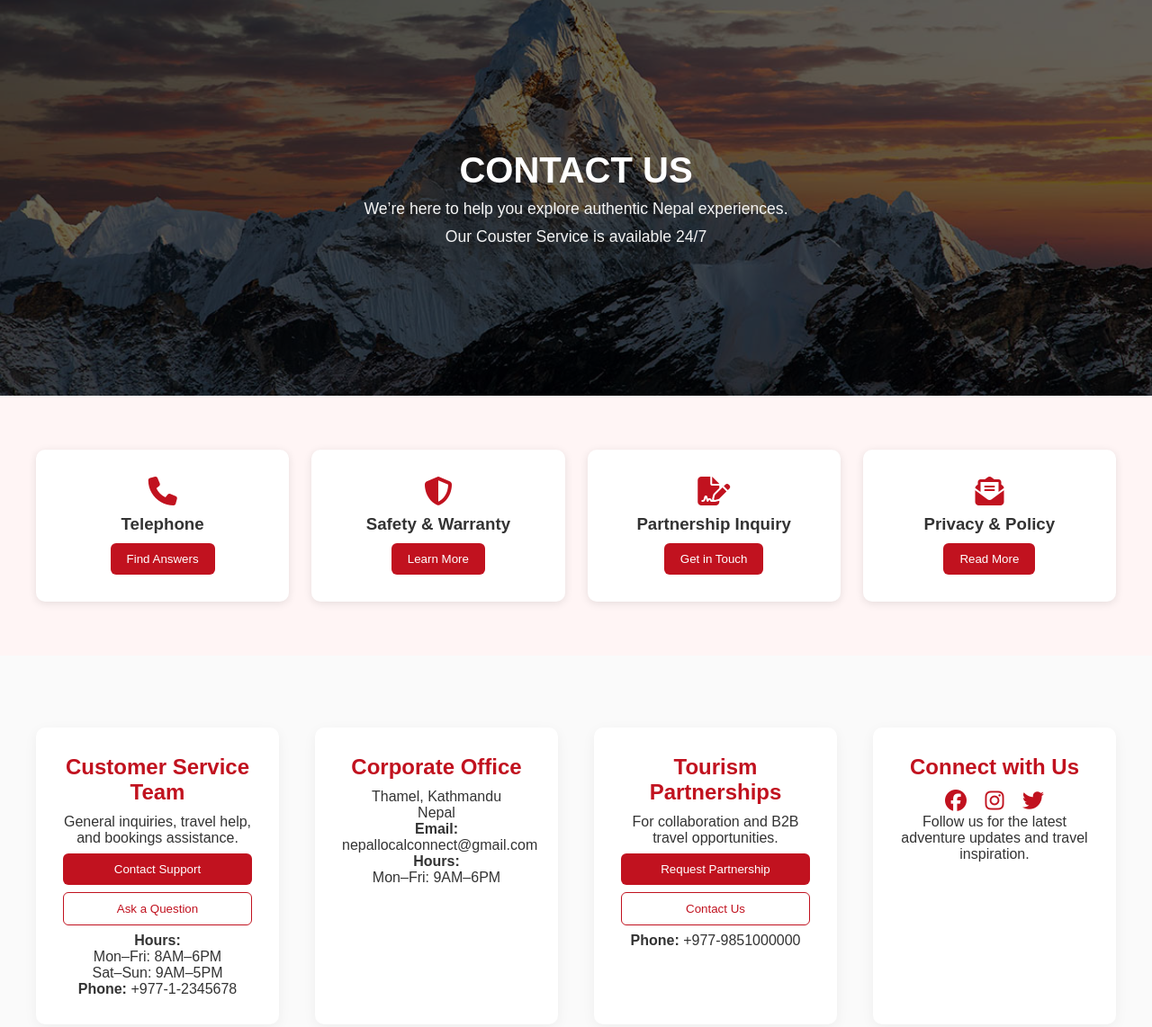
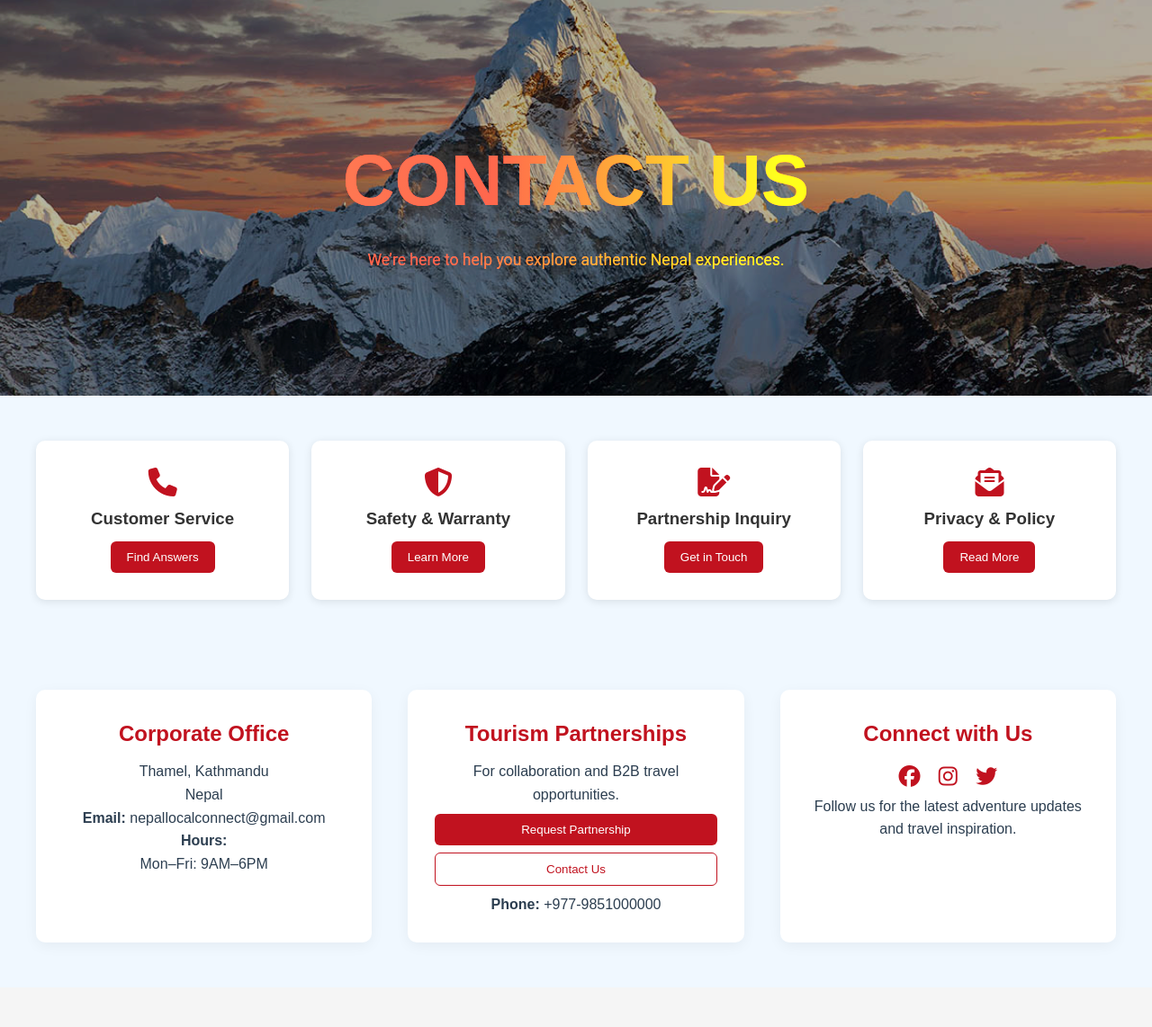
Before and after one commit to SauravRijal7/Nepal-Local-Connect, a plain HTML site: page contact.html in a window 1280 px wide. Shown: the top 1142 px of the page at 90% size. Drawn offline with Linux system fonts and the light colour scheme.

Commit message:
Contact Us

```diff
--- a/contact.css
+++ b/contact.css
@@ -6,13 +6,71 @@
   font-family: "Poppins", sans-serif;
 }
 
-body {
-  background-color: #fff;
+:root {
+    /* Primary Colors - Inspired by Nepal */
+    --primary: #E74C3C;
+    --primary-dark: #C0392B;
+    --primary-light: #FF6B6B;
+
+    /* Secondary Colors */
+    --secondary: #2C3E50;
+    --secondary-light: #34495E;
+
+    /* Accent Colors */
+    --accent: #F39C12;
+    --accent-light: #F1C40F;
+
+    /* Neutral Colors */
+    --bg-primary: #FFFFFF;
+    --bg-secondary: #F8F9FA;
+    --bg-dark: #1A1A2E;
+    --text-primary: #2C3E50;
+    --text-secondary: #7F8C8D;
+    --text-light: #BDC3C7;
+
+    /* Gradients */
+    --gradient-hero: linear-gradient(135deg, rgba(231, 76, 60, 0.95), rgba(192, 57, 43, 0.85));
+    --gradient-card: linear-gradient(180deg, transparent, rgba(0, 0, 0, 0.7));
+    --gradient-accent: linear-gradient(135deg, #F39C12, #E74C3C);
+
+    /* Shadows */
+    --shadow-sm: 0 2px 8px rgba(0, 0, 0, 0.08);
+    --shadow-md: 0 4px 16px rgba(0, 0, 0, 0.12);
+    --shadow-lg: 0 8px 32px rgba(0, 0, 0, 0.16);
+    --shadow-xl: 0 16px 48px rgba(0, 0, 0, 0.2);
+
+    /* Transitions */
+    --transition: all 0.3s cubic-bezier(0.4, 0, 0.2, 1);
+    --transition-slow: all 0.5s cubic-bezier(0.4, 0, 0.2, 1);
+
+    /* Spacing */
+    --space-xs: 0.5rem;
+    --space-sm: 1rem;
+    --space-md: 2rem;
+    --space-lg: 4rem;
+    --space-xl: 6rem;
+
+    /* Border Radius */
+    --radius-sm: 8px;
+    --radius-md: 16px;
+    --radius-lg: 24px;
+    --radius-full: 9999px;
+}
+
+  body {
+    background-color: #fff;
   color: #333;
+    font-family: 'Segoe UI', sans-serif;
+    line-height: 1.6;
+    color: var(--text-primary);
+    background-color: var(--bg-primary);
+    overflow-x: hidden;
 }
+
 
 /* Hero Section */
 .hero {
+  background-color: linear-gradient(135deg, rgba(231, 76, 60, 0.95), rgba(192, 57, 43, 0.85));
   position: relative;
   background: url('mt.jpg') center/cover no-repeat;
   height: 55vh;
@@ -21,7 +79,9 @@ body {
   justify-content: center;
   color: white;
   text-align: center;
+  filter: brightness(1.8); /* makes it brighter */
 }
+
 
 .hero .overlay {
   position: absolute;
@@ -56,13 +116,15 @@ body {
   background: #fff;
   padding: 60px 20px;
 }
+.container {
 
-.container {
   max-width: 1200px;
   margin: auto;
 }
 
 .links-grid {
+    background-color: linear-gradient(135deg, rgba(231, 76, 60, 0.95), rgba(192, 57, 43, 0.85));
+
   display: grid;
   grid-template-columns: repeat(auto-fit, minmax(200px, 1fr));
   gap: 30px;
@@ -300,8 +362,8 @@ body {
 
 .call-now {
   display: inline-block;
-  background: #c1121f;
-  color: #fff;
+  background: white;
+  color: red;
   padding: 10px 20px;
   border-radius: 8px;
   margin-top: 10px;
@@ -310,7 +372,7 @@ body {
 }
 
 .call-now:hover {
-  background: #a40e19;
+  color: black;
 }
 
 /* Animations */
@@ -323,3 +385,112 @@ body {
   from {transform: translateY(-20px); opacity: 0;}
   to {transform: translateY(0); opacity: 1;}
 }
+.hero-content h1 {
+  font-family: 'Montserrat', sans-serif;  /* bold, modern font */
+  font-size: 5rem;                        /* very big */
+  font-weight: 700;                        /* extra bold */
+
+  /* Gradient text */
+  background: linear-gradient(90deg, #FF5733, #C0392B, #FFC300);
+  background-size: 200% 200%;             /* make gradient larger for animation */
+  -webkit-background-clip: text;
+  -webkit-text-fill-color: transparent;
+
+  /* Fade-in from below */
+  opacity: 0;
+  transform: translateY(30px);
+
+  /* Combine animations: fade-in + moving gradient */
+  animation: fadeUp 1s ease forwards, gradientMove 3s ease infinite alternate;
+}
+
+/* Fade-up animation */
+@keyframes fadeUp {
+  to {
+    opacity: 1;
+    transform: translateY(0);
+  }
+}
+
+/* Gradient movement animation */
+@keyframes gradientMove {
+  0% { background-position: 0% 50%; }
+  50% { background-position: 100% 50%; }
+  100% { background-position: 0% 50%; }
+}
+
+
+.hero-content p {
+  font-size: 1.1rem;
+  font-family: 'Roboto', sans-serif;
+
+  /* Gradient text */
+  background: linear-gradient(90deg, #FF5733, #C0392B, #FFC300);
+  background-size: 200% 200%;
+  -webkit-background-clip: text;
+  -webkit-text-fill-color: transparent;
+
+  /* Fade-in from below */
+  opacity: 0;
+  transform: translateY(30px);
+
+  /* Combine fade-up and gradient animation (once) */
+  animation: fadeUp 1s ease forwards, gradientMove 3s ease infinite alternate;
+}
+
+/* Fade-up animation */
+@keyframes fadeUp {
+  to {
+    opacity: 1;
+    transform: translateY(0);
+  }
+}
+
+/* Gradient movement animation */
+@keyframes gradientMove {
+  0% { background-position: 0% 50%; }
+  100% { background-position: 100% 50%; }
+}
+
+
+/* Delay each element slightly for a cascading effect */
+.hero-content h1 {
+  animation-delay: 0.2s;
+}
+
+.hero-content p:nth-of-type(1) {
+  animation-delay: 0.5s;
+}
+
+.hero-content p:nth-of-type(2) {
+  animation-delay: 0.8s;
+}
+
+@keyframes fadeUp {
+  to {
+    opacity: 1;
+    transform: translateY(0);
+  }
+}
+body {
+  background-color: #f5f5f5; /* light grey, change as you like */
+}
+/* Quick Links Section */
+.quick-links {
+  background-color: #f0f8ff; /* soft blue tone */
+  padding: 50px 0;
+}
+
+/* Contact Info Section */
+.contact-info {
+  background-color: #f0f8ff; /* soft blue tone */
+  padding: 50px 0;
+}
+
+/* Footer */
+.footer {
+  background-color: red; /* deep navy blue */
+  color: white;
+  text-align: center;
+  padding: 20px 0;
+}
--- a/contact.html
+++ b/contact.html
@@ -14,7 +14,6 @@
     <div class="hero-content">
       <h1>CONTACT US</h1>
       <p>We’re here to help you explore authentic Nepal experiences.</p>
-      <P>Our Couster Service is available 24/7</P>
     </div>
   </section>
 
@@ -25,8 +24,8 @@
 
       <!-- Telephone -->
       <div class="link-item">
-        <i class="fas fa-phone"></i>
-        <h3>Telephone</h3>
+        <i class="fa-solid fa-phone"></i>
+        <h3>Customer Service</h3>
         <button id="telephoneBtn">Find Answers</button>
       </div>
 
@@ -163,14 +162,7 @@
   <!-- Contact Info Section -->
   <section class="contact-info">
     <div class="container info-grid">
-      <div class="info-block">
-        <h2>Customer Service Team</h2>
-        <p>General inquiries, travel help, and bookings assistance.</p>
-        <button>Contact Support</button>
-        <button class="secondary">Ask a Question</button>
-        <p><strong>Hours:</strong><br>Mon–Fri: 8AM–6PM<br>Sat–Sun: 9AM–5PM</p>
-        <p><strong>Phone:</strong> +977-1-2345678</p>
-      </div>
+
 
       <div class="info-block">
         <h2>Corporate Office</h2>
```
Also changed, not shown: contact-hero.jpg (deleted).
